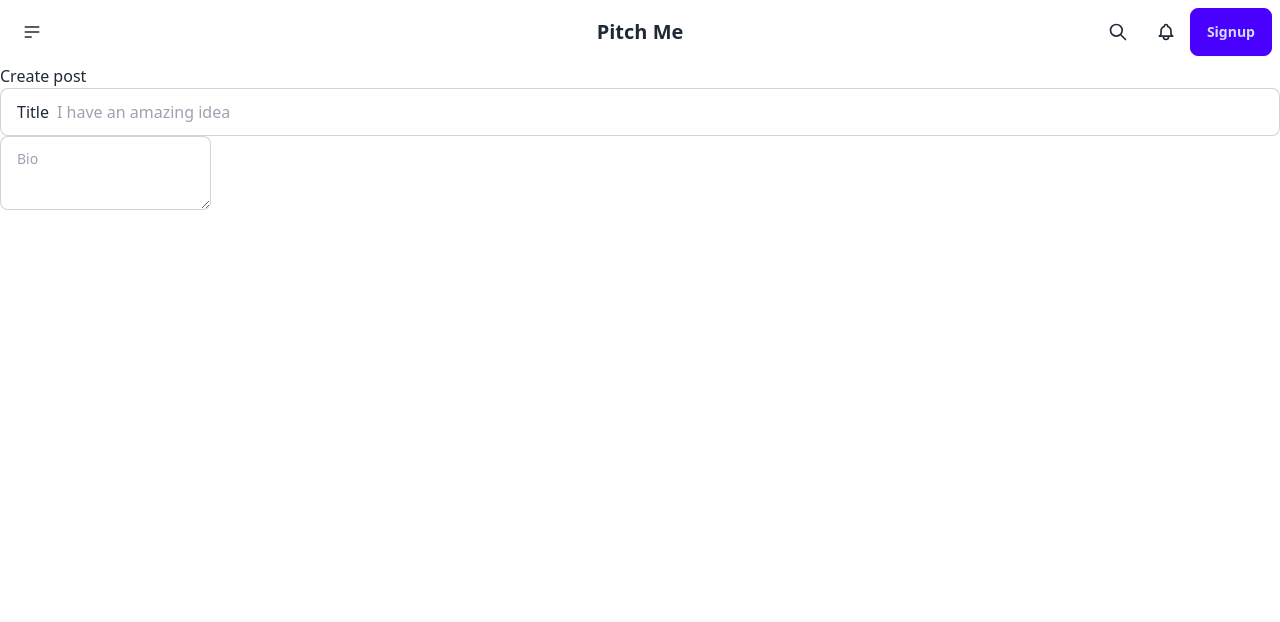
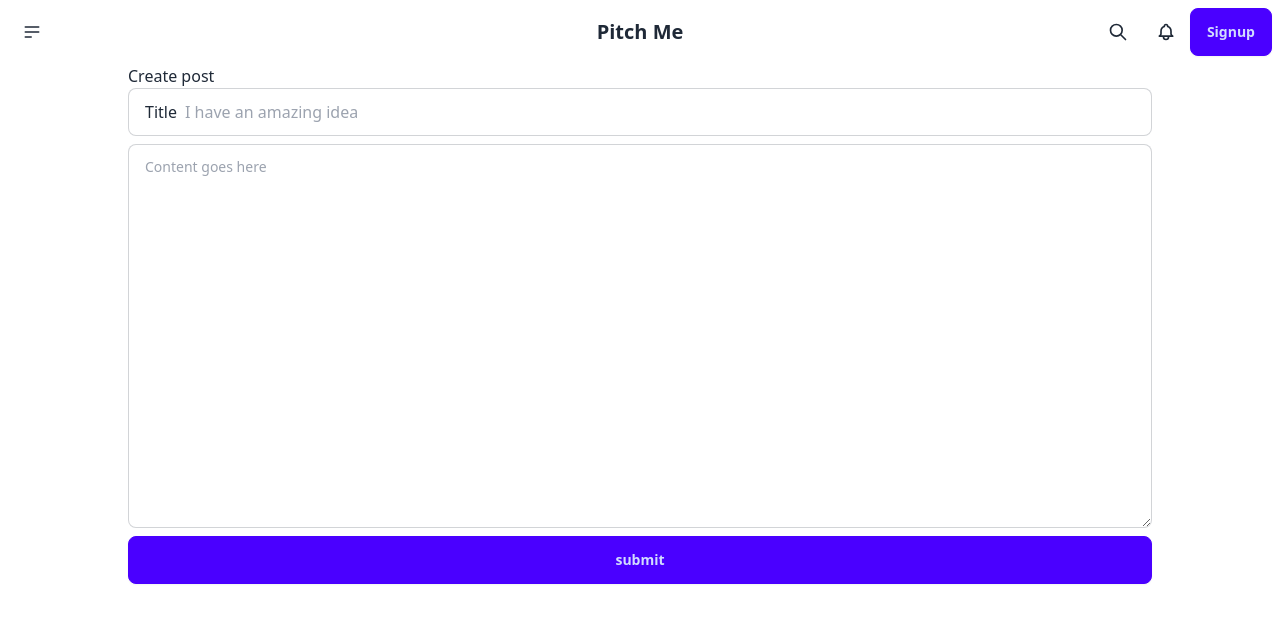
Before and after one commit to ShaneSaw1705/Pitch-Me, a Next.js app: page /createpost in a window 1280 px wide. Shown: the top 622 px of the page. Built offline with nearby package versions, Linux system fonts and the light colour scheme; no server answers.

Commit message:
started working on the create thread system using next style form handling

```diff
--- a/app/createpost/page.tsx
+++ b/app/createpost/page.tsx
@@ -1,22 +1,39 @@
 import React from "react";
+import { ThreadData } from "@/models/thread";
 
 export default function PostPage() {
   return (
-    <div>
+    <div className="w-[80%] m-auto h-full">
       <h1>Create post</h1>
-      <form action="">
+      <form action={async (formData: FormData) => {
+        'use server'
+        const formTitle = String(formData.get('title'))
+        const formBody = String(formData.get('content'))
+        if (!formTitle || !formBody) {
+          return
+        }
+        const threadData: ThreadData = {
+          title: formTitle,
+          body: formBody,
+          author_id: 'test'
+        }
+        console.log(threadData)
+      }} className="flex flex-col gap-2">
         <label className="input input-bordered flex items-center gap-2">
           Title
           <input
             type="text"
+            name="title"
             className="grow"
             placeholder="I have an amazing idea"
           />
         </label>
         <textarea
-          className="textarea textarea-bordered"
-          placeholder="Bio"
+          name="content"
+          className="textarea textarea-bordered w-full h-96"
+          placeholder="Content goes here"
         ></textarea>
+        <button type="submit" className="btn btn-primary">submit</button>
       </form>
     </div>
   );
--- /dev/null
+++ b/models/thread.ts
@@ -0,0 +1,5 @@
+export interface ThreadData {
+  title: string
+  body: string
+  author_id: string
+}
```
